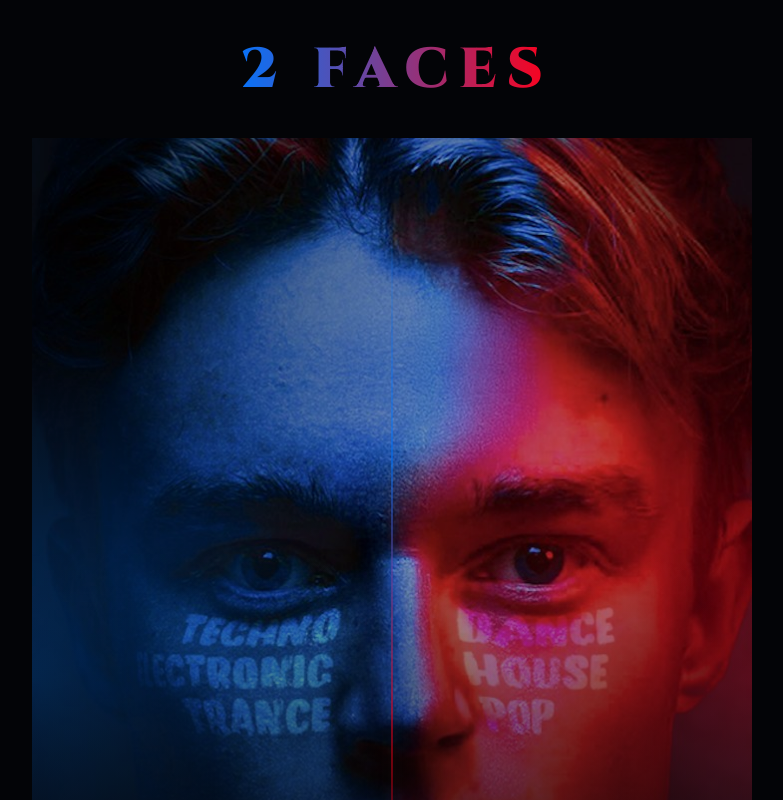
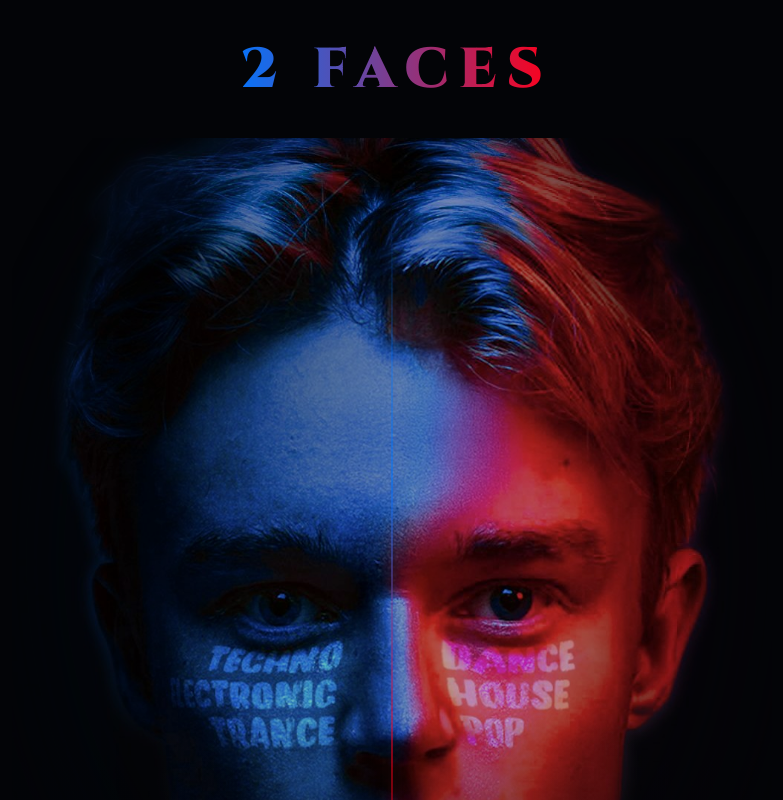
Before and after one commit to DieterTML/Di-tro-pitch-platform, a React (Vite) app: page / in a window 1280 px wide. Shown: the part 900-1700 px from the top of the page, without its empty margins (248-1031 px from the left). Built offline with nearby package versions, Linux system fonts and the light colour scheme.

Commit message:
2 faces fix 2

```diff
--- a/src/styles.css
+++ b/src/styles.css
@@ -550,14 +550,12 @@ a {
 
   display: flex;
 
-  width: min(100%, 720px);
+  width: min(100%, 760px);
   margin: 0 auto;
 
-  aspect-ratio: 4 / 5;
+  aspect-ratio: 1024 / 1290;
 
   overflow: hidden;
-
-  background: var(--black);
 }
 
 .face-panel {
@@ -580,6 +578,21 @@ a {
   background-repeat: no-repeat;
   background-size: 100cqw auto;
 
+  /* no frame: the photo fades into the black page, like the hero. The
+     mask is sized and anchored like the photo, so both halves line up */
+  --face-mask: radial-gradient(
+    ellipse 58% 60% at 50% 44%,
+    black 66%,
+    transparent 100%
+  );
+
+  -webkit-mask-image: var(--face-mask);
+  mask-image: var(--face-mask);
+  -webkit-mask-size: 100cqw calc(100cqw * 1290 / 1024);
+  mask-size: 100cqw calc(100cqw * 1290 / 1024);
+  -webkit-mask-repeat: no-repeat;
+  mask-repeat: no-repeat;
+
   filter: brightness(0.75) saturate(1.1);
 
   transition:
@@ -589,10 +602,14 @@ a {
 
 .face-panel-blue .face-panel-image {
   background-position: left 50%;
+  -webkit-mask-position: left 50%;
+  mask-position: left 50%;
 }
 
 .face-panel-red .face-panel-image {
   background-position: right 50%;
+  -webkit-mask-position: right 50%;
+  mask-position: right 50%;
 }
 
 .face-panel::after {
@@ -604,16 +621,8 @@ a {
   pointer-events: none;
 }
 
-.face-panel-blue::after {
-  background:
-    linear-gradient(to top, rgba(3, 4, 7, 0.95), transparent 55%),
-    radial-gradient(circle at 0% 60%, rgba(0, 118, 255, 0.35), transparent 55%);
-}
-
-.face-panel-red::after {
-  background:
-    linear-gradient(to top, rgba(3, 4, 7, 0.95), transparent 55%),
-    radial-gradient(circle at 100% 60%, rgba(255, 0, 26, 0.35), transparent 55%);
+.face-panel::after {
+  background: linear-gradient(to top, rgba(3, 4, 7, 0.9), transparent 40%);
 }
 
 .face-panel-info {
```
Also changed, not shown: public/media/two-faces/2-faces.jpg.
